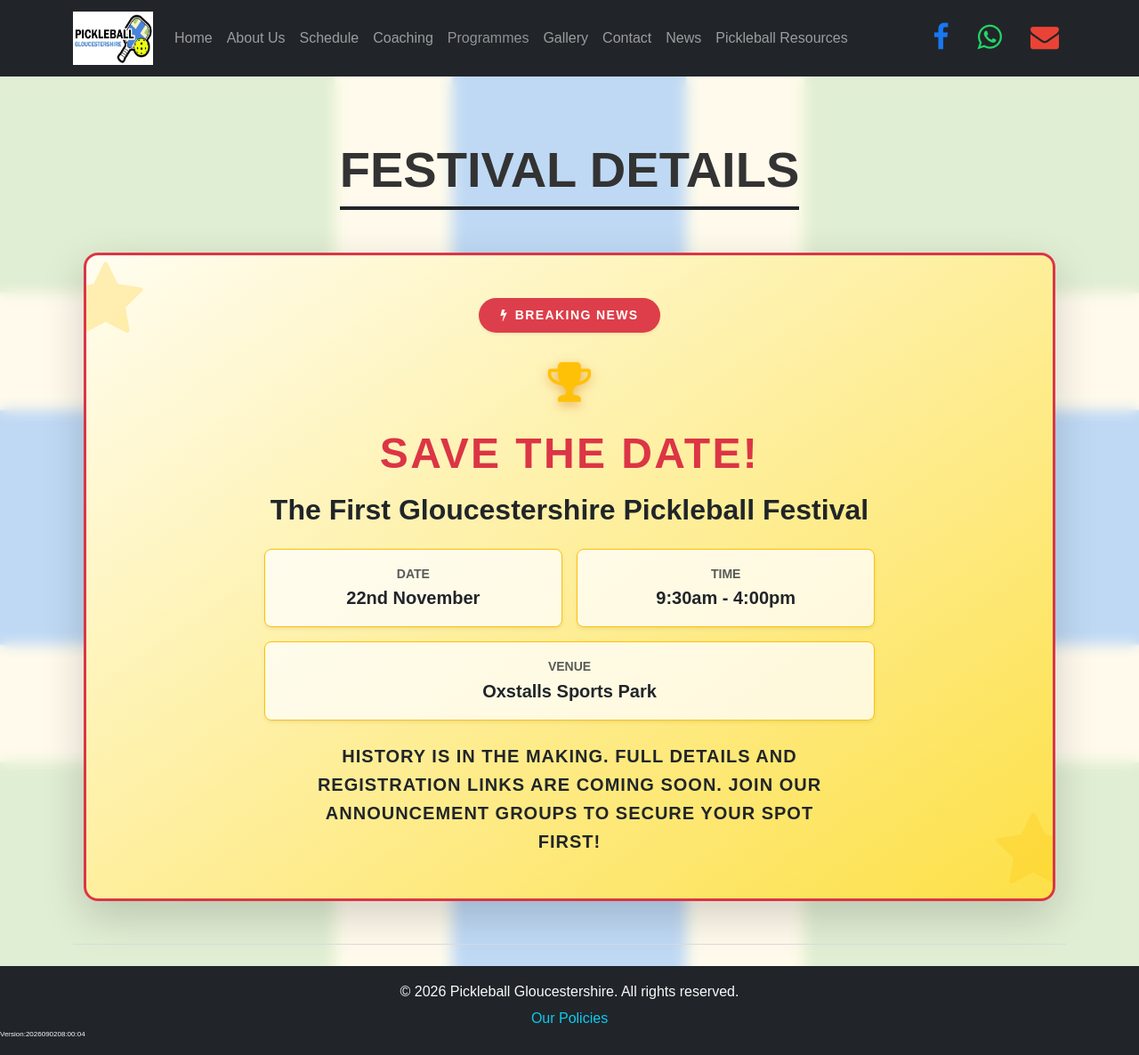
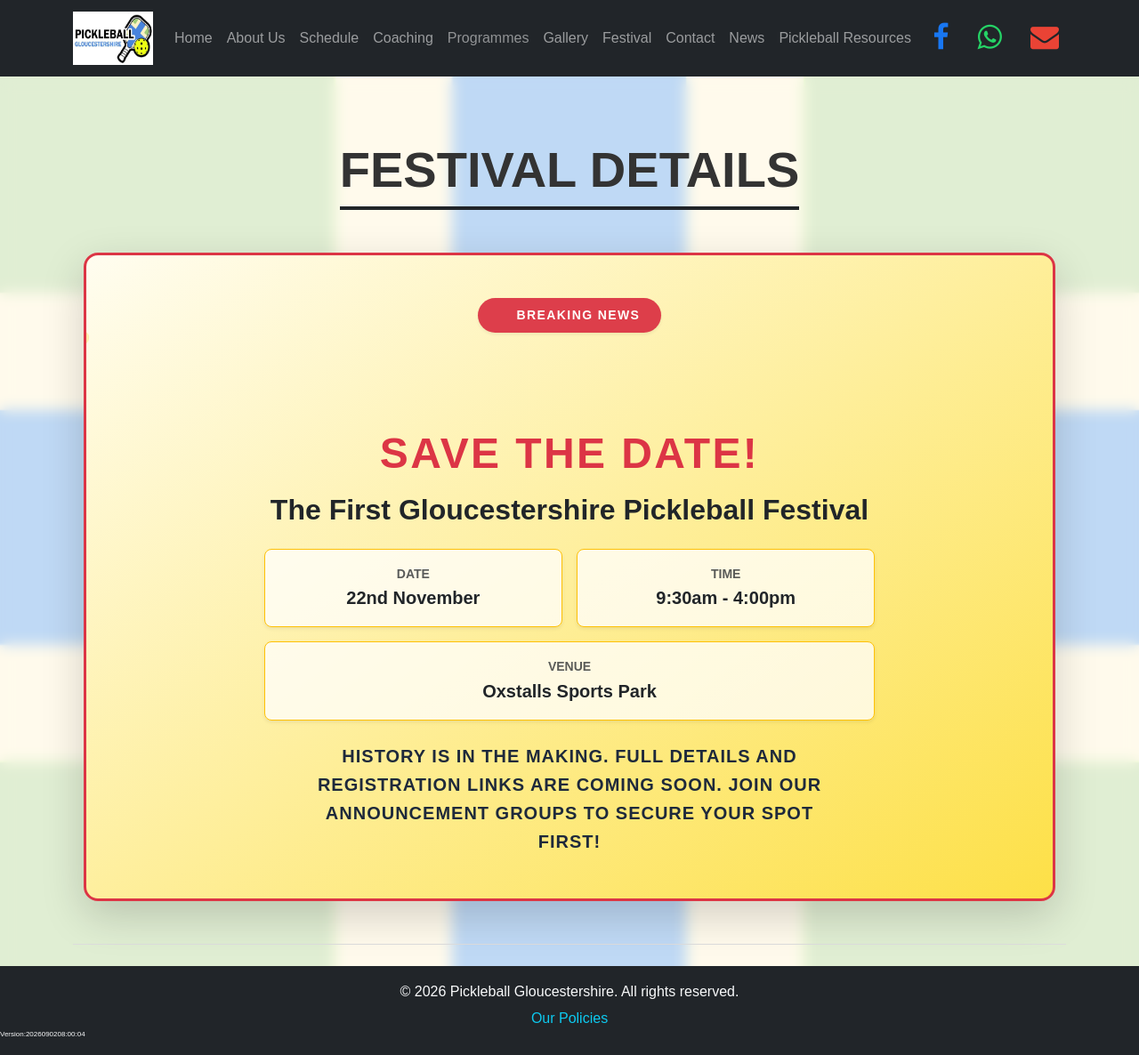
Before and after one commit to Jobnetcrest/jobnetcrest.github.io, a Jekyll site: the page built from festival.html, in a window 1280 px wide and 1186 px high. Shown: the whole window at 89% size. Built offline with Jekyll 4.4.1, drawn with Linux system fonts in a browser that asks for light colours.

Commit message:
festival place holder details

```diff
--- a/_layouts/default.html
+++ b/_layouts/default.html
@@ -103,6 +103,12 @@
        href="{{ '/gallery.html' | relative_url }}">Gallery</a>
   </li>
 
+    <li class="nav-item">
+    <a class="nav-link {% if page.url contains '/Evengallery' %}active{% endif %}"
+       {% if page.url contains '/festival' %}aria-current="page"{% endif %}
+       href="{{ '/festival.html' | relative_url }}">Festival</a>
+  </li>
+
   <li class="nav-item">
     <a class="nav-link {% if page.url contains '/contact' %}active{% endif %}"
        {% if page.url contains '/contact' %}aria-current="page"{% endif %}
--- a/festival.html
+++ b/festival.html
@@ -19,20 +19,20 @@
 
       <!-- Subtle Decorative Background Star Graphics -->
       <div class="text-warning opacity-25 position-absolute" style="top: -20px; left: -20px; font-size: 90px; pointer-events: none;">
-        <i class="fa fa-star"></i>
+        <i class="fas fa-star"></i>
       </div>
       <div class="text-warning opacity-25 position-absolute" style="bottom: -20px; right: -20px; font-size: 90px; pointer-events: none;">
-        <i class="fa fa-star"></i>
+        <i class="fas fa-star"></i>
       </div>
 
       <!-- Breaking News Alert Badge -->
       <div class="mb-3 d-inline-block px-4 py-2 bg-danger text-white rounded-pill fw-bold text-uppercase tracking-wider shadow-sm animate-flash" style="font-size: 14px;">
-        <i class="fa fa-bolt me-2"></i>Breaking News
+        <i class="fas fa-bolt me-2"></i>Breaking News
       </div>
 
       <!-- Main Focal Yellow Star Icon -->
       <div class="mb-2 text-warning drop-shadow animate-bounce" style="font-size: 52px;">
-        <i class="fa fa-trophy"></i>
+        <i class="fas fa-trophy"></i>
       </div>
 
       <!-- Main text block -->
@@ -66,7 +66,7 @@
         </div>
       </div>
 
-      <p class="fs-5 text-dark mb-0 mx-auto fw-bold text-uppercase tracking-wide" style="max-width: 600px; color: #1e293b;">
+      <p class="fs-5 mb-0 mx-auto fw-bold text-uppercase tracking-wide" style="max-width: 600px; color: #1e293b;">
         History is in the making. Full details and registration links are coming soon. Join our announcement groups to secure your spot first!
       </p>
     </div>
```
